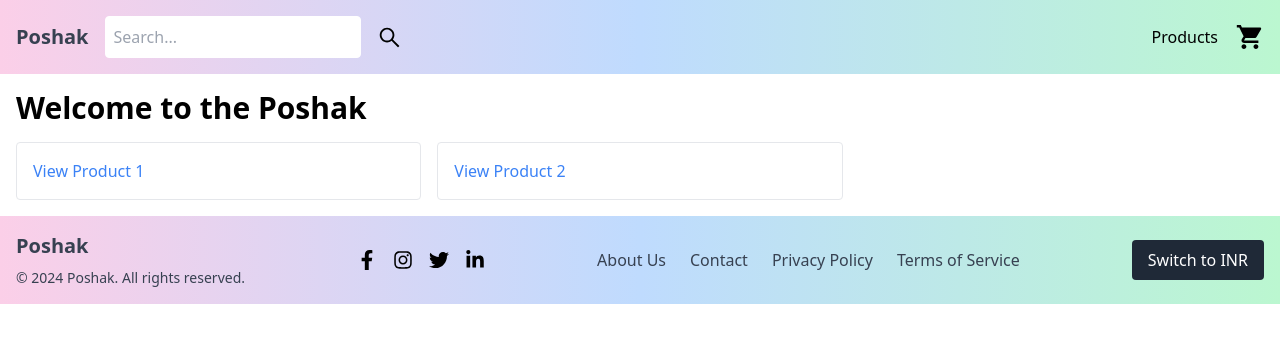
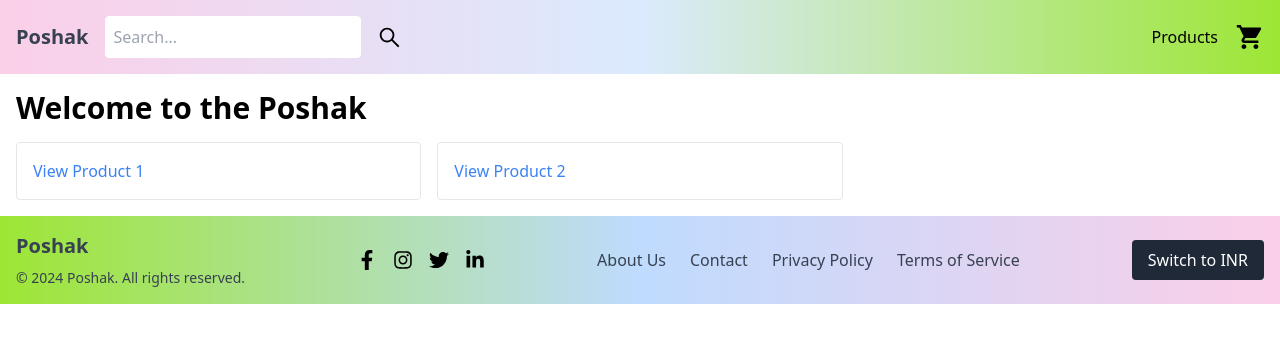
Before and after one commit to yeshu10/nextecommerceapp, a Next.js app: page / in a window 1280 px wide. Shown: the top 342 px of the page. Built offline with nearby package versions, Linux system fonts and the light colour scheme; no server answers.

Commit message:
colour change

```diff
--- a/package.json
+++ b/package.json
@@ -13,7 +13,8 @@
     "next": "14.2.5",
     "react": "^18",
     "react-dom": "^18",
-    "react-icons": "^5.3.0"
+    "react-icons": "^5.3.0",
+    "react-toastify": "^10.0.5"
   },
   "devDependencies": {
     "autoprefixer": "^10.4.20",
--- a/src/components/Footer.js
+++ b/src/components/Footer.js
@@ -14,7 +14,7 @@ export default function Footer() {
   };
 
   return (
-    <footer className="bg-gradient-to-r from-pink-200 via-blue-200 to-green-200 text-gray-700 p-4">
+    <footer className="bg-gradient-to-r from-custom-green via-blue-200 to-pink-200 text-gray-700 p-4">
       <div className="container mx-auto flex flex-col lg:flex-row justify-between items-center">
         <div className="flex flex-col items-center lg:items-start mb-4 lg:mb-0">
           <h2 className="text-xl font-bold mb-2">Poshak</h2>
--- a/src/components/Header.js
+++ b/src/components/Header.js
@@ -21,10 +21,12 @@ export default function Header() {
   };
 
   return (
-    <header className="bg-gradient-to-r from-pink-200 via-blue-200 to-green-200 text-gray-700 p-4">
+    <header className="bg-gradient-to-r from-pink-200 via-blue-100 to-custom-green text-gray-700 p-4">
       <div className="container mx-auto flex justify-between items-center">
         <div className="flex items-center flex-grow">
+        <Link href="/">
           <h1 className="text-xl font-bold mr-4">Poshak</h1>
+          </Link>
           <form onSubmit={handleSearchSubmit} className="flex items-center flex-grow max-w-md">
             <input
               type="text"
--- a/src/components/ProductCard.js
+++ b/src/components/ProductCard.js
@@ -1,6 +1,7 @@
 import React from 'react';
 import { useCart } from '../context/CartContext';
 import { convertCurrency } from '../utils/currencyUtils'; // Ensure correct path
+import Link from 'next/link';
 
 export default function ProductCard({ product }) {
   const { addToCart, currentCurrency, exchangeRate } = useCart();
@@ -18,6 +19,7 @@ export default function ProductCard({ product }) {
   return (
     <div className="border rounded-lg overflow-hidden shadow-lg flex flex-col h-full">
       {/* Product Image and Details */}
+      <Link href={`/products/${product.id}`}>
       <div className="flex-grow cursor-pointer">
         <div className="relative w-full h-48">
           <img
@@ -33,12 +35,13 @@ export default function ProductCard({ product }) {
           </p>
         </div>
       </div>
+      </Link>
 
       {/* Add to Cart Button */}
       <div className="p-4 bg-gray-100 mt-auto">
         <button
           onClick={() => addToCart(product)}
-          className="w-full bg-blue-500 text-white py-2 px-4 rounded-lg"
+          className="w-full bg-custom-green text-white py-2 px-4 rounded-lg"
         >
           Add to Cart
         </button>
--- a/tailwind.config.js
+++ b/tailwind.config.js
@@ -5,7 +5,11 @@ module.exports = {
     './src/components/**/*.{js,ts,jsx,tsx}',
   ],
   theme: {
-    extend: {},
+    extend: {colors: {
+      'custom-green': '#9de635',
+    }
+  },
+
   },
   plugins: [],
 }
```
Also changed, not shown: 1 other file (tests, documents, lock files or other folders).
